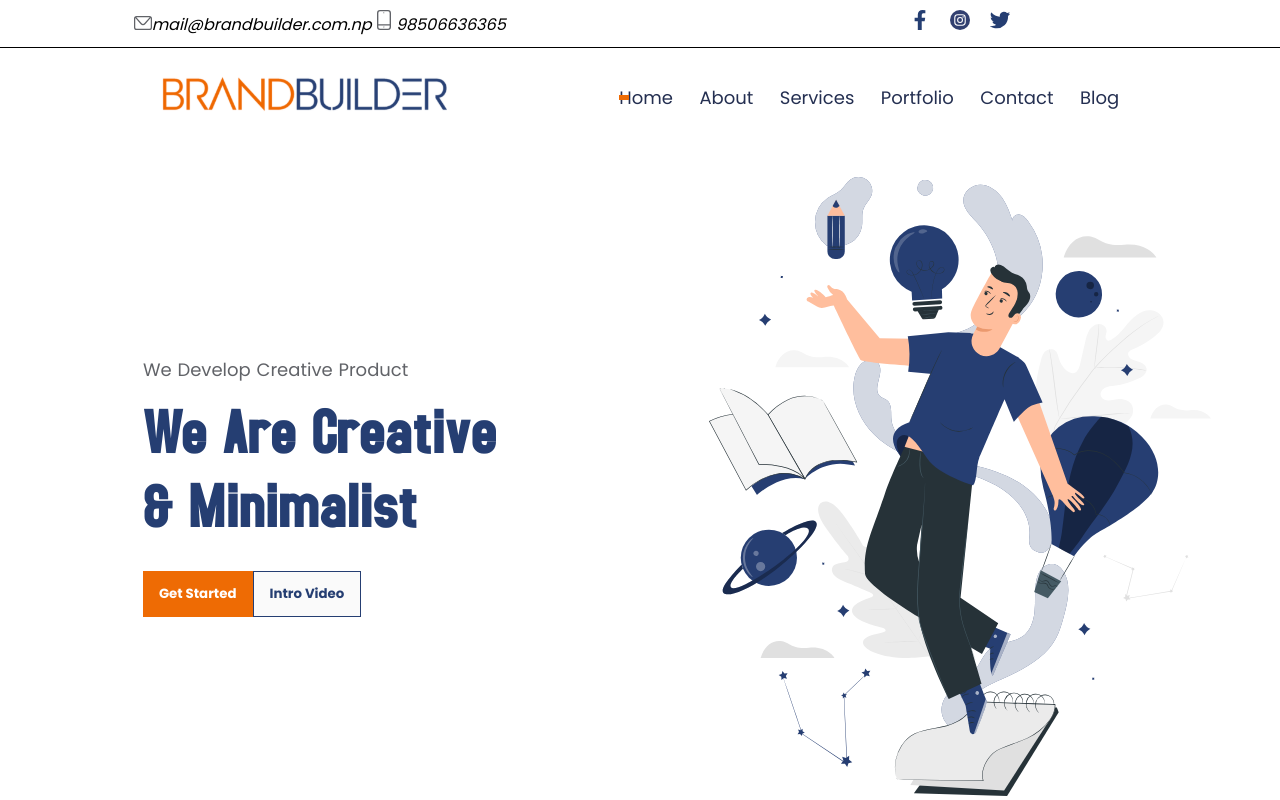
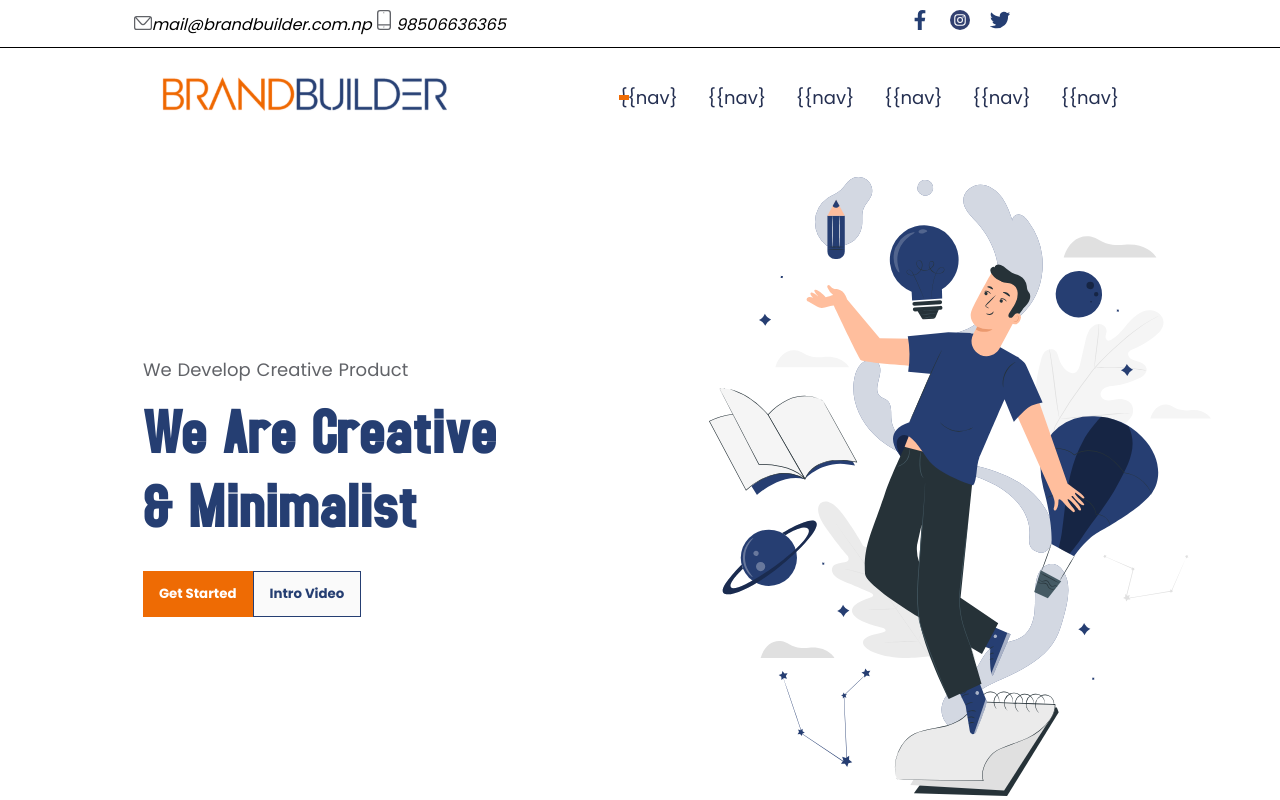
Before and after one commit to Yogesh070/bbweb, a Nuxt app: page / in a window 1280 px wide. Shown: the top 800 px of the page. Built offline with nearby package versions, Linux system fonts and the light colour scheme.

Commit message:
nav temporary fix

```diff
--- a/components/Footer.vue
+++ b/components/Footer.vue
@@ -30,7 +30,8 @@
             <div class="news-feeds">
                 <h2>News Feeds</h2>
                 <ul>
-                    <li v-for="nav in navs" :key="nav.name"><nuxt-link :to="`/${nav.link}`">{{nav.name}}</nuxt-link></li>
+                    <!-- <li v-for="nav in navs" :key="nav.name"><nuxt-link :to="`/${nav.link}`">{{nav.name}}</nuxt-link></li> -->
+                    <li v-for="nav in navs" :key="nav.name"><a href="">{{nav.name}}</a></li>
                 </ul>
             </div>
       </div>
--- a/components/Navbar.vue
+++ b/components/Navbar.vue
@@ -5,7 +5,11 @@
       </div>
       <div class="navitems">
         <ul>
-            <li v-for="nav in navs" :key="nav.name" v-bind:class="{active:currentNav===nav.name}" v-on:click="currentNav = nav.name"><nuxt-link :to="`/${nav.link}`">{{nav.name}}</nuxt-link></li>
+            <li v-for="nav in navs" :key="nav.name" v-bind:class="{active:currentNav===nav.name}" v-on:click="currentNav = nav.name">
+                <!-- <nuxt-link :to="`/${nav.link}`">{{nav.name}}</nuxt-link> -->
+                <a :href="`#${nav}`">{{nav}</a>
+
+                </li>
                         <div class="activebar">
             </div>
         </ul>
```
